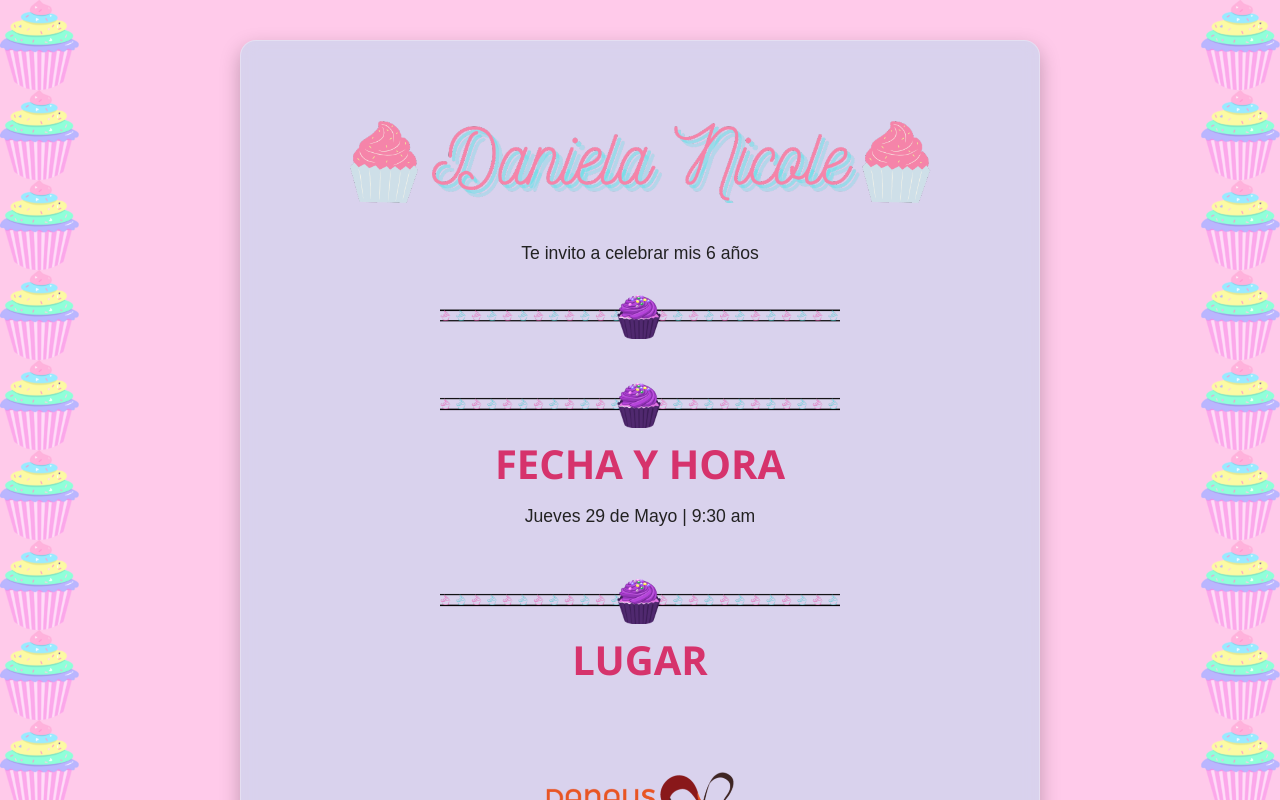
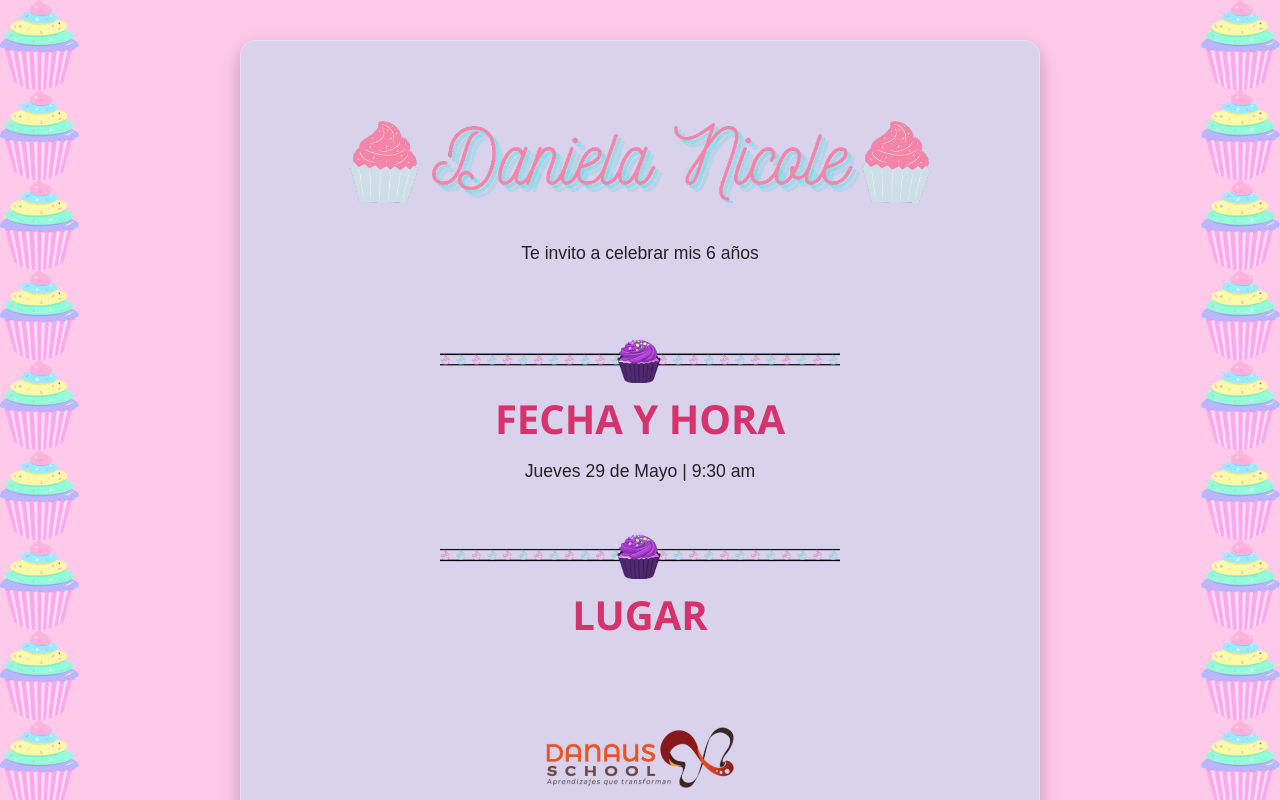
Before and after one commit to WalterDanielTorresMeza/Danicup, a React (Create React App) app: page / in a window 1280 px wide. Shown: the top 800 px of the page. Built offline with nearby package versions, Linux system fonts and the light colour scheme.

Commit message:
Update App.js

```diff
--- a/src/App.js
+++ b/src/App.js
@@ -16,13 +16,6 @@ function App() {
 <p className="l01">Te invito a celebrar mis 6 años</p>
 
 <br />
-
-<img
-   src="/aa.png"
-   alt="Animación celebración"
-   className="li"
- />
-
  <br />
 
  <br />
```
